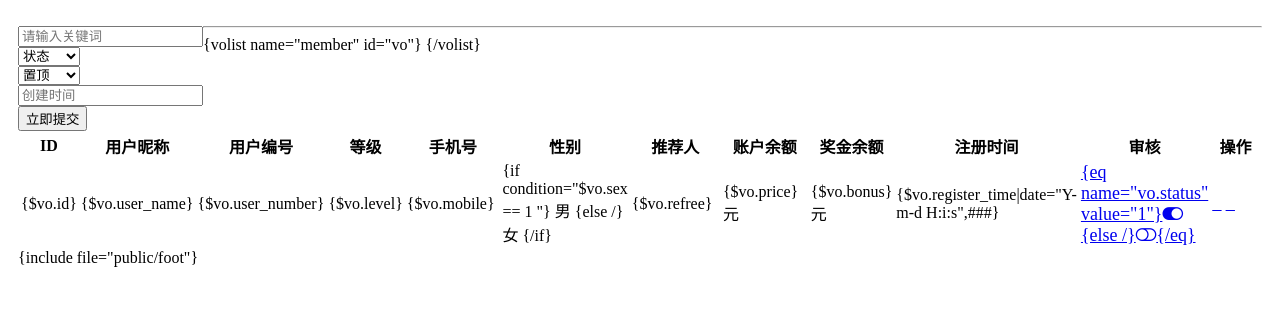
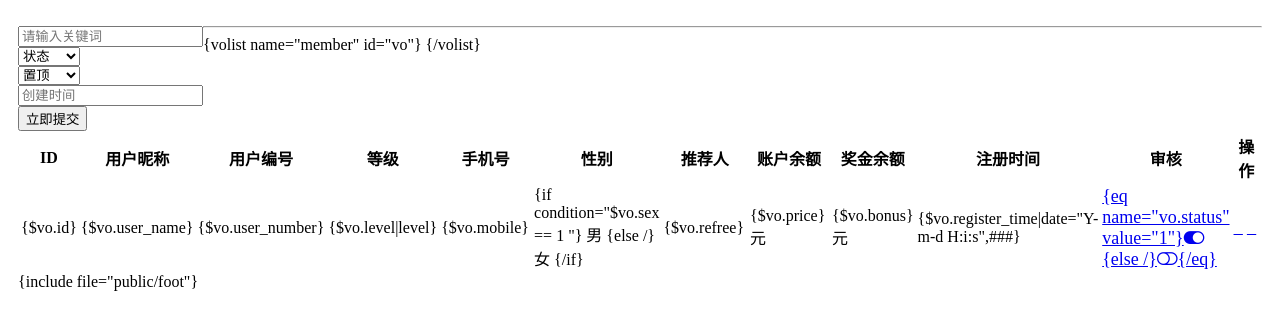
Before and after one commit to licai948546/APP, a PHP site: page /DbName/app/admin/view/member/index.html in a window 1280 px wide. Shown: the top 330 px of the page. Run offline with PHP 8.4, Linux system fonts and the light colour scheme; data comes from the database, SQL or seed files in the repository; some libraries are stand-ins or nearby versions.

Commit message:
other update

```diff
--- a/app/admin/view/member/index.html
+++ b/app/admin/view/member/index.html
@@ -97,7 +97,7 @@
           <td>{$vo.id}</td>
           <td>{$vo.user_name}</td>
           <td>{$vo.user_number}</td>
-          <td>{$vo.level}</td>
+          <td>{$vo.level|level}</td>
           <td>{$vo.mobile}</td>
           <td>
               {if condition="$vo.sex == 1 "}
```
Also changed, not shown: app/admin/common.php (+10 -0 lines).
